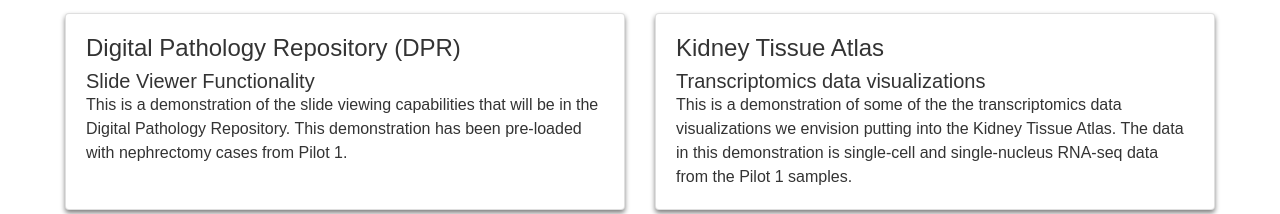
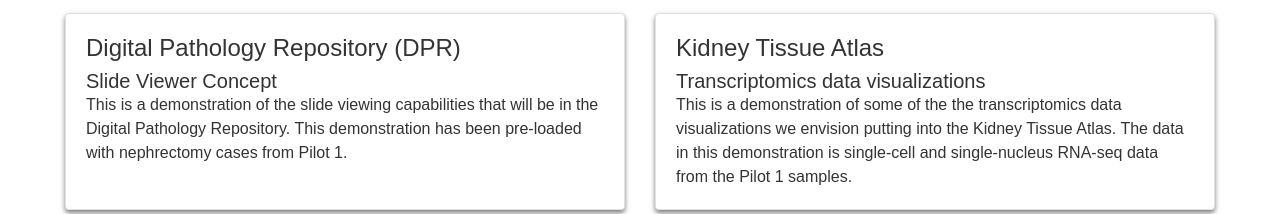
Before and after one commit to KPMP/circinus, a React (Create React App) app: page / in a window 1280 px wide. Shown: the part 222-436 px from the top of the page. Built offline with nearby package versions, Linux system fonts and the light colour scheme.

Commit message:
KPMP-591: Change text

```diff
--- a/src/App.js
+++ b/src/App.js
@@ -22,7 +22,7 @@ class App extends Component {
 				        <Card className="clickable" onClick={()=> window.location="/dpr"}>
 				        	<CardBody>
 				        		<CardTitle tag="h4">Digital Pathology Repository (DPR)</CardTitle>
-					        	<CardSubtitle tag="h5">Slide Viewer Functionality</CardSubtitle>
+					        	<CardSubtitle tag="h5">Slide Viewer Concept</CardSubtitle>
 					        	<CardText>This is a demonstration of the slide viewing capabilities that will be in the Digital Pathology Repository. This demonstration has been pre-loaded with nephrectomy cases from Pilot 1.</CardText>
 				        	</CardBody>
 				        </Card>
```
Also changed, not shown: 1 other file (tests, documents, lock files or other folders).
